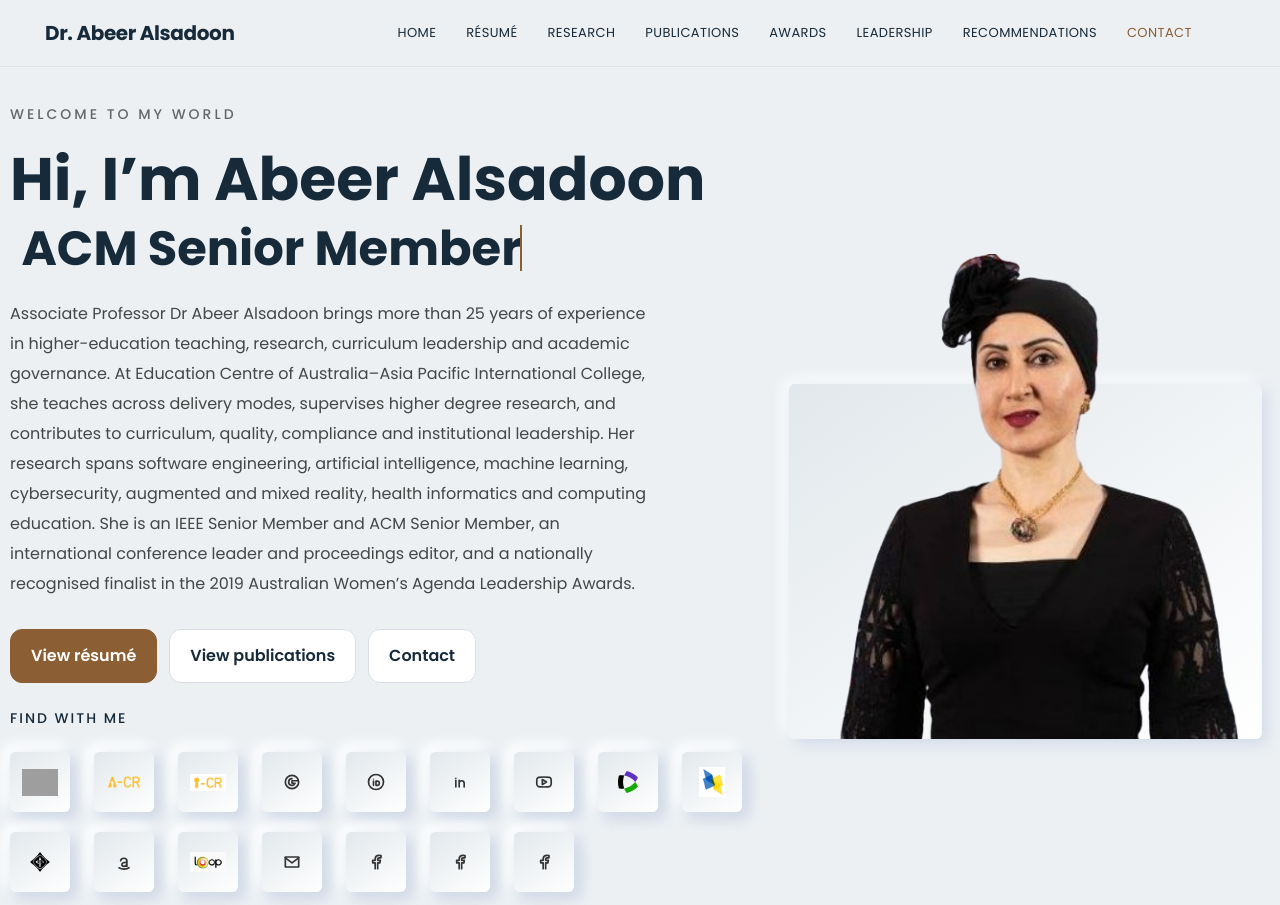
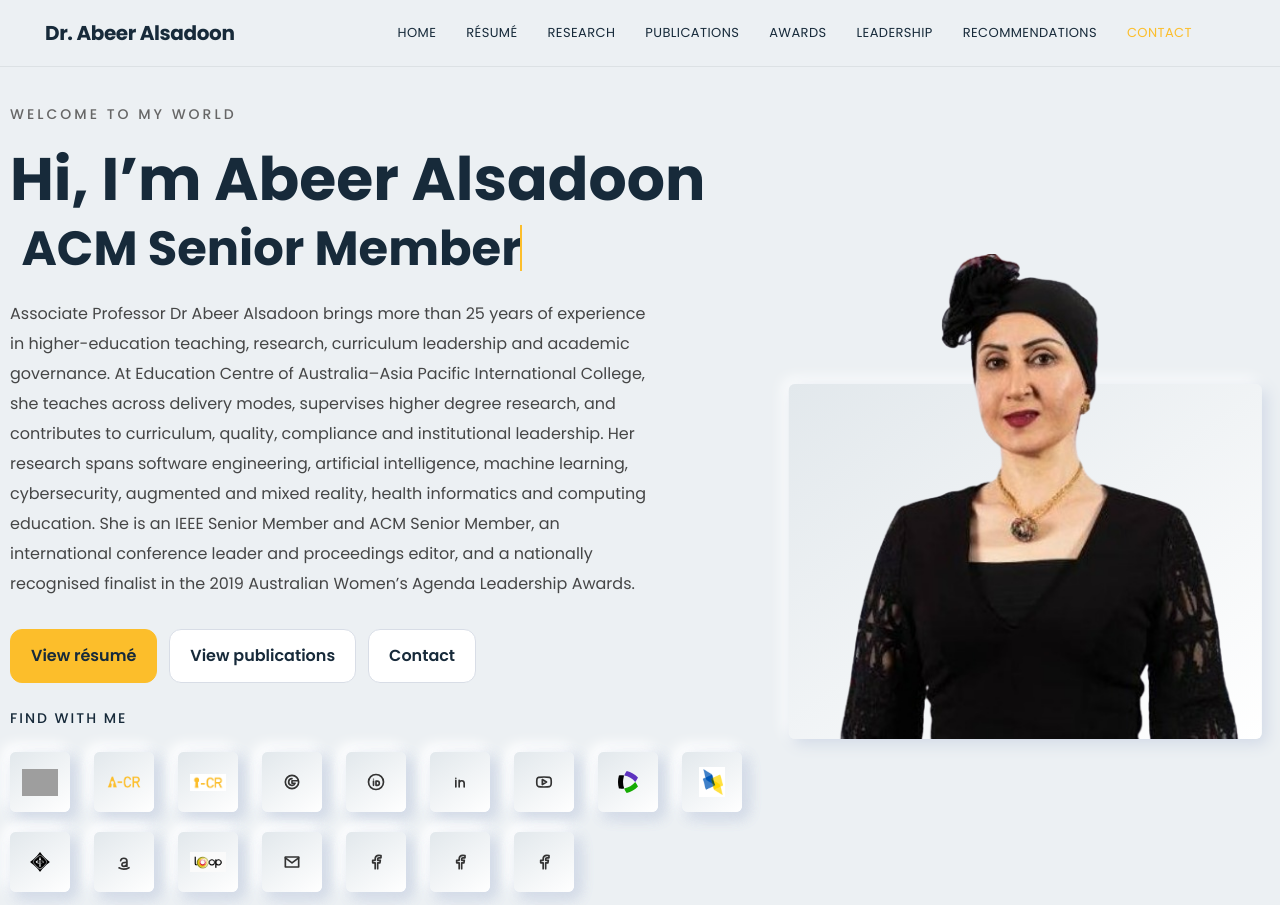
Before and after one commit to alsadoonabeer-commits/Abeersite, a website built with Vite: page index.html in a window 1280 px wide. Shown: the top 905 px of the page. Built offline with nearby package versions, Linux system fonts and the light colour scheme; grey boxes are pictures that could not be loaded; files whose address does not match are found by name.

Commit message:
Restore orange-gold accents to match supplied colour

```diff
--- a/src/site.css
+++ b/src/site.css
@@ -44,7 +44,7 @@
   --color-body: #333333;
   --color-body-white: #333333;
   --color-muted: #666666;
-  --color-primary: #8B5E34;
+  --color-primary: #FCBE2B;
   --color-subtitle: var(--color-primary);
   --font-primary: "Poppins", sans-serif;
   --font-secondary: "Poppins", sans-serif;
@@ -553,7 +553,7 @@ section[id] { scroll-margin-top: 96px; }
 .academic-btn:hover, .academic-btn:focus-visible { color: var(--color-heading-wv); transform: translateY(-2px); border-color: #f0ad18; }
 .academic-btn--primary,
 .academic-btn--primary:hover,
-.academic-btn--primary:focus-visible { background: var(--color-primary); border-color: var(--color-primary); color: var(--color-white); }
+.academic-btn--primary:focus-visible { background: var(--color-primary); border-color: var(--color-primary); color: var(--color-heading-wv); }
 .academic-section { padding: 90px 24px; background: #f7f9fc; }
 .academic-section:nth-of-type(even) { background: #fff; }
 .academic-container { width: min(1180px, 100%); margin: 0 auto; }
```
